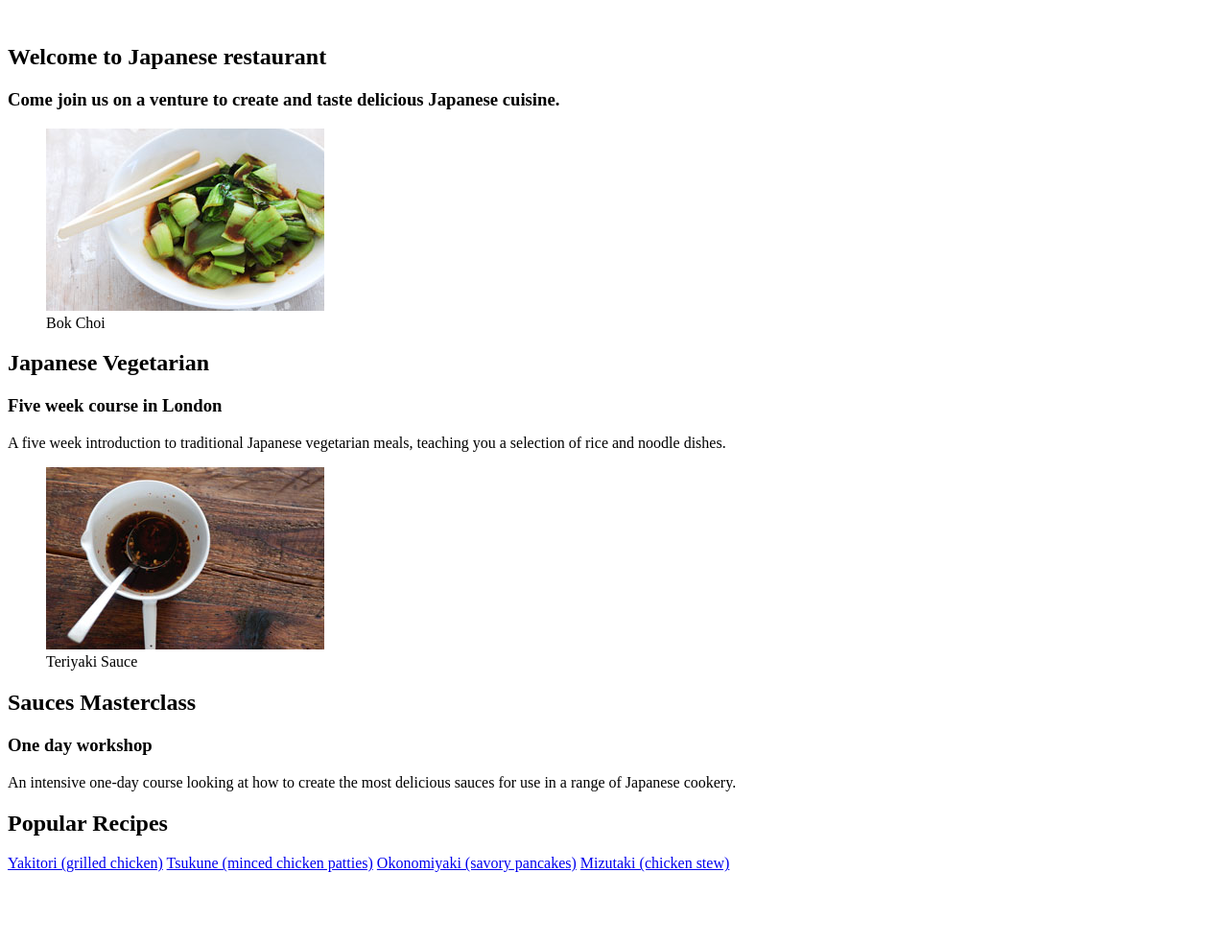
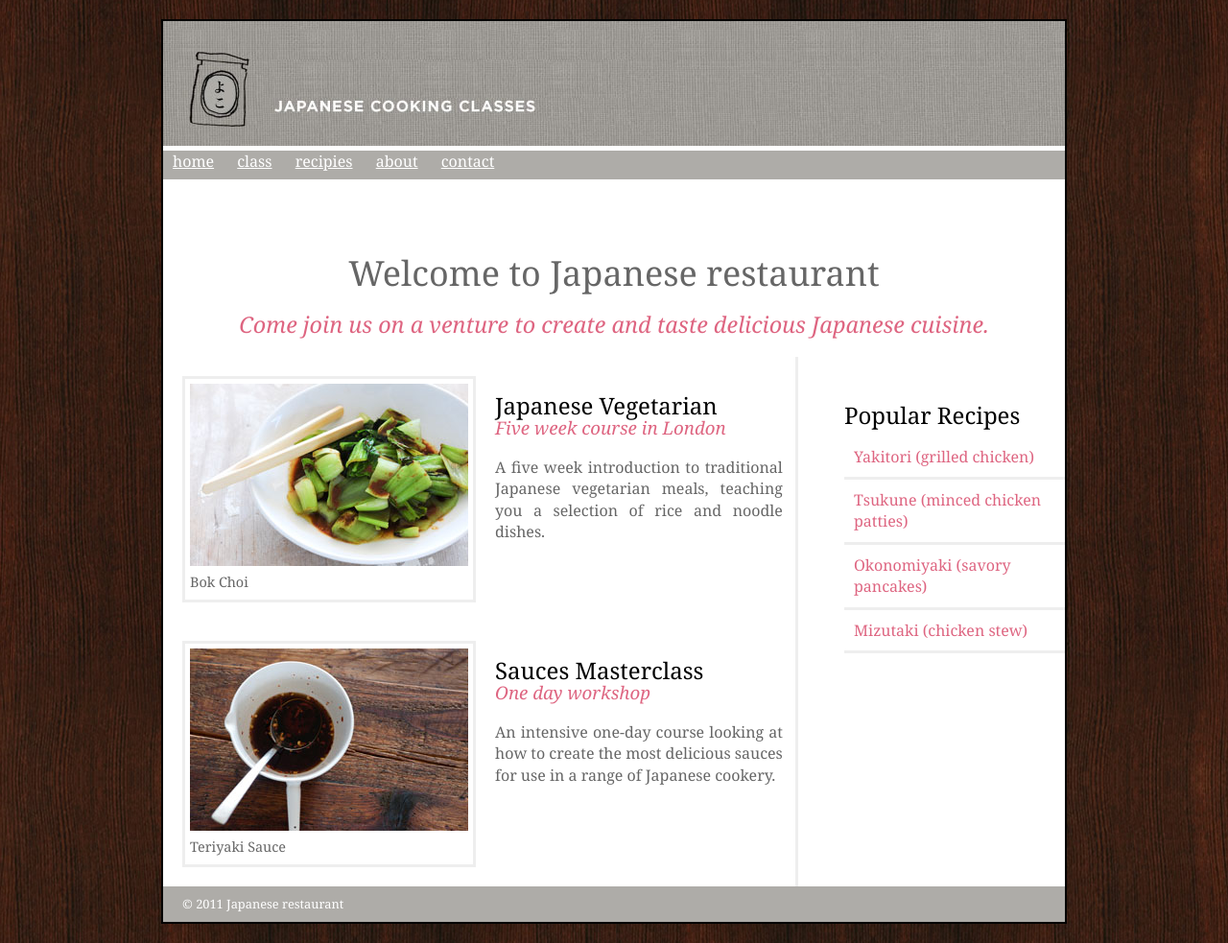
Before and after one commit to za009/jrfeladat, a plain HTML site: page index.html in a window 1280 px wide. Shown: the whole page at 96% size. Before the commit the page ends 917 px from the top, so only its background shows below. Drawn offline with Linux system fonts and the light colour scheme.

Commit message:
keszallapot

```diff
--- a/index.html
+++ b/index.html
@@ -2,12 +2,18 @@
 <html>
 
 <head>
+    <meta charset="UTF-8" lang="HU">
+    <meta name="viewport" content="width=device-width, initial-scale=1.0">
+    <title>Japanese restaurant</title>
+    <link rel="stylesheet" href="style.css">
 </head>
 
 <body>
-    <div>
-        <header>
+    <div id="wrapper">
+        <header id="fejlec">
+            <img src="header.jpg" alt="header">
             <nav>
+                <a href="#">home</a> <a href="#">class</a> <a href="#">recipies</a> <a href="#">about</a> <a href="#">contact</a>
             </nav>
         </header>
         <section class="home">
@@ -39,7 +45,7 @@
                 <p>An intensive one-day course looking at how to create the most delicious sauces for use in a range of Japanese cookery.</p>
             </article>
         </section>
-        <aside>
+        <aside id="oldalt">
             <section class="popular-recipes">
                 <h2>Popular Recipes</h2>
                 <a href="#">Yakitori (grilled chicken)</a>
@@ -48,6 +54,7 @@
                 <a href="#">Mizutaki (chicken stew)</a>
             </section>
         </aside>
+        <footer> &#169 2011 Japanese restaurant</footer>
     </div>
 </body>
 
--- a/style.css
+++ b/style.css
@@ -7,6 +7,10 @@ body
 	font-family: Georgia, Times, serif;
 	line-height: 1.4em;
 	margin: 0px;
+}
+
+#fejlec{
+	height: 200px;
 }
 
 #wrapper
@@ -135,3 +139,28 @@ section.contpage
 	text-align: center;
 	font-size: 20px;
 }
+
+article p{
+	text-align: justify;
+}
+
+#oldalt{
+	width: 230px;
+	margin-left: 20px;
+	float: right;
+}
+
+aside a{
+	color: #de6581;
+	text-decoration: none;
+}
+
+h1, h2, h3{
+	font-weight: normal;
+}
+
+nav a{
+	padding-left: 10px;
+	padding-right: 10px;
+	color: white;
+}
```
Also changed, not shown: indexValidalas.png (added), japaneseValidalas.png (added).
